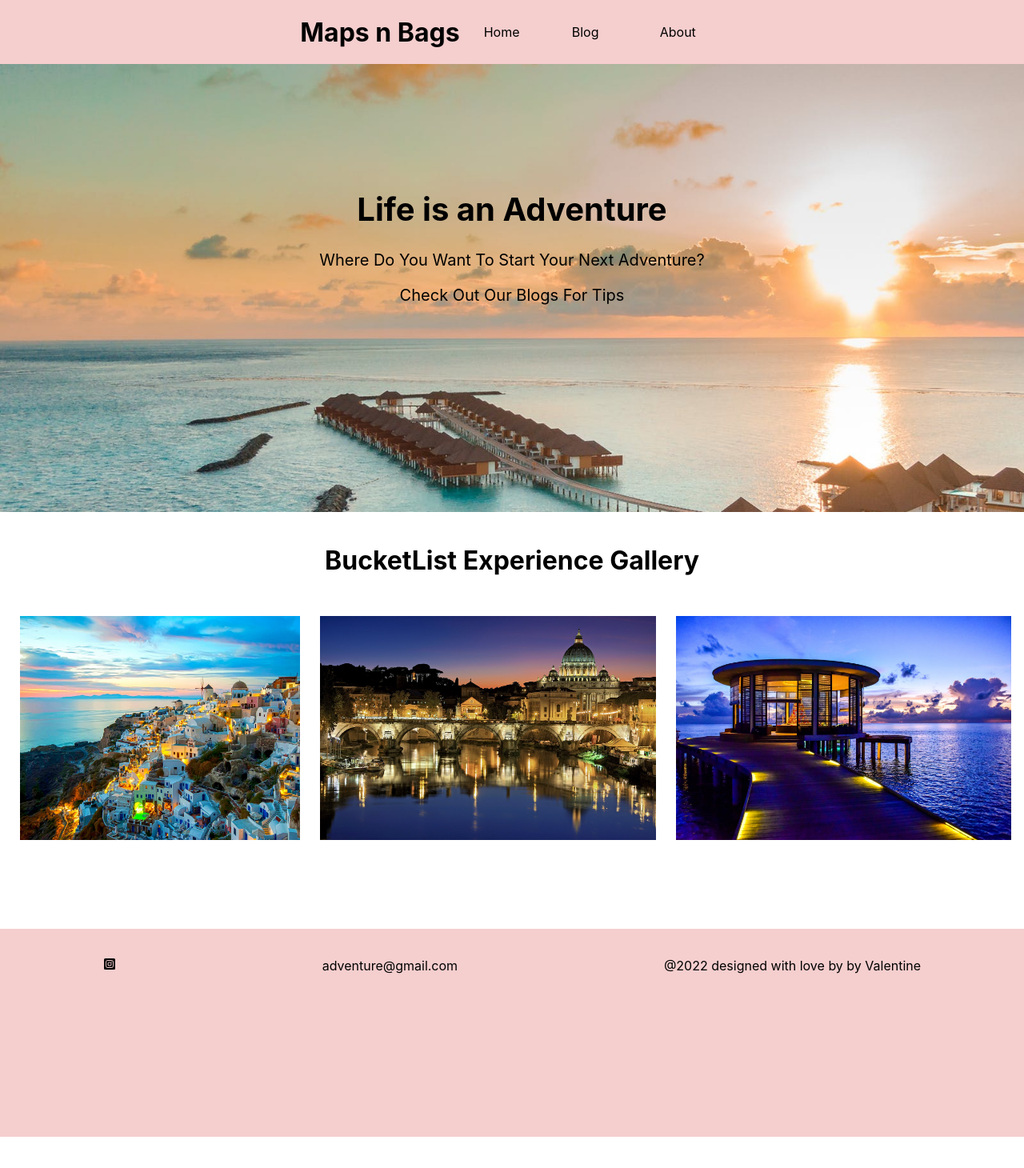
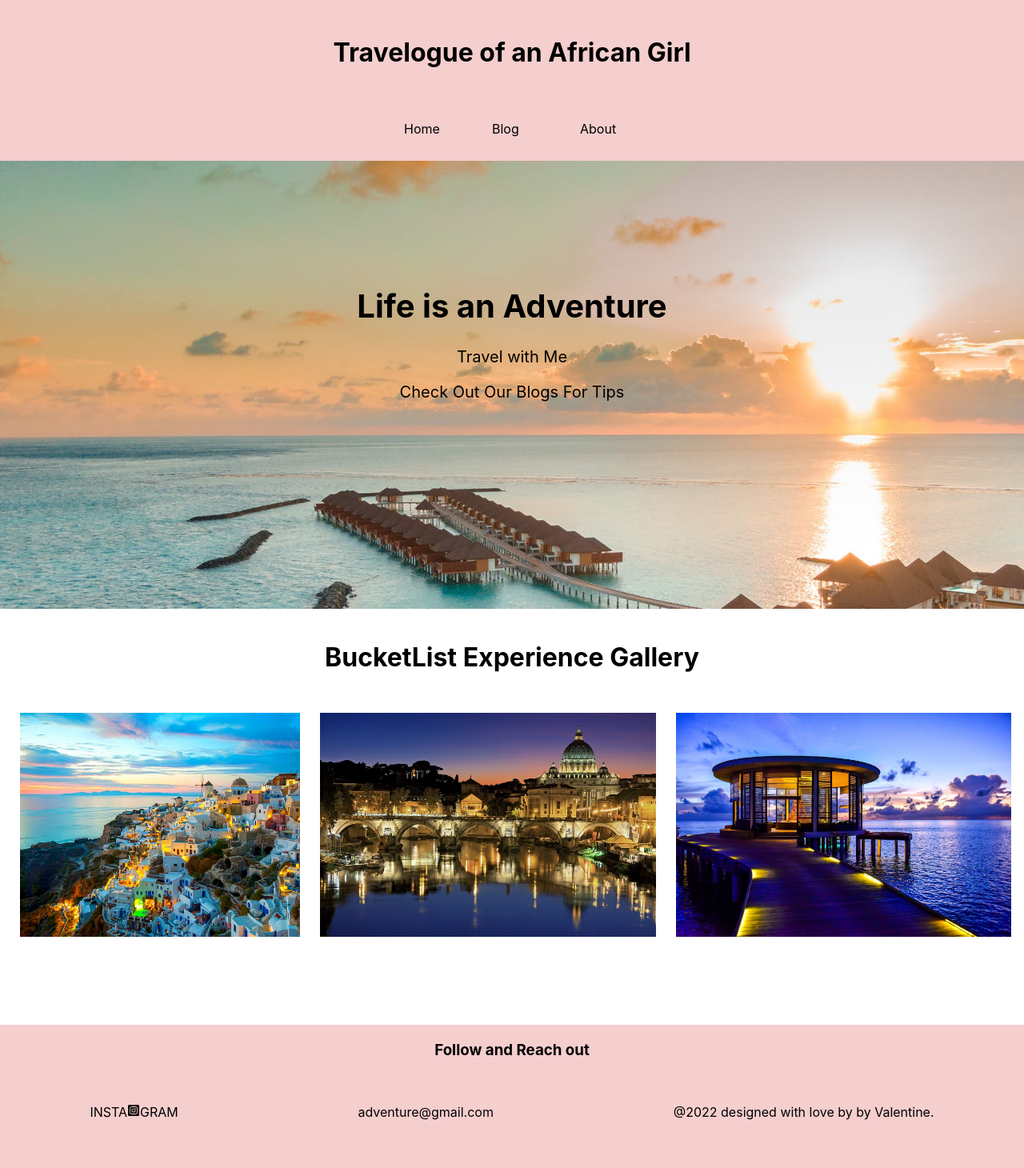
Before and after one commit to Maiyoj/Maps-n-Bags, a React (Create React App) app: page / in a window 1280 px wide. Shown: the top 1460 px of the page at 80% size. Before the commit the page ends 1421 px from the top, so only its background shows below. Built offline with nearby package versions, Linux system fonts and the light colour scheme.

Commit message:
update footer

```diff
--- a/src/App.css
+++ b/src/App.css
@@ -1,4 +1,11 @@
 /* Navstyling */
+.head{
+  background-color: #F5CECE;
+  height: 12vh;
+  text-align: center;
+  padding-top: 25px;
+}
+
 .nav{
   background-color: #F5CECE;
   display: flex;
@@ -15,6 +22,7 @@ background-image: url("/public/images/maldives1.jpeg");
 background-repeat: no-repeat;
 background-size: cover;
 height: 70vh;
+background-color: #F5CECE;
 
 }
 
@@ -75,14 +83,20 @@ padding-top: 20px;
 
 }
 /* contact styling */
-.contact{
+
+.footer{
   background-color: #F5CECE;
   height: 30vh;
+}
+
+.contact{
+
   margin-top: 20px;
   text-align: center;
   padding-top: 20px;
   display: flex;
   justify-content: space-around;
+
 }
 
 /* about styling  */
@@ -118,8 +132,9 @@ width: 60%;
   align-items: center;
   background-color: white;
   width: 50%;
-  height: 20vh;
+  height: 10vh;
   margin-left: 20%;
+  margin-bottom: 20px;
 }
 
 /* comments page div */
--- a/src/App.js
+++ b/src/App.js
@@ -8,8 +8,10 @@ import Adventure from './components/Adventure';
 
 function App() {
   return (
-    <div>
-
+    <>
+    <div className='head'>
+      <h1>Travelogue of an African Girl</h1>
+      </div>
       <Navbar />
       <Routes>
         <Route exact  path="/" element={ <Home/> } />
@@ -18,7 +20,7 @@ function App() {
       </Routes>
 
 
-    </div>
+    </>
   );
 }
 
--- a/src/components/Adventure.js
+++ b/src/components/Adventure.js
@@ -12,10 +12,13 @@ function Adventure(){
       I can now happily say that leaving my job for an extraordinary life was the best decision I've ever made. I am now doing two things I always dreamed of - traveling the world & inspiring others to do the same. So if you're reading this, please know that it means the world to me! I am honored that you've decided to follow along with me on this journey! I hope that I am able to leave you with something that helps you, entertains you, or simply makes you smile.
       KEEP GOINg Make yourself at home and say hi so that i can get to know you as well!</p>
     </div>
-    <div className="contact">
-            <p className="icons"><FaInstagramSquare /></p>
+    <div className='footer'>
+         <h3 className="imageHead"> Follow and Reach out</h3>
+        <div className="contact">
+            <p className="icons">INSTA<FaInstagramSquare />GRAM</p>
             <p>adventure@gmail.com</p>
-            <p>@2022 designed with love by by Valentine</p>
+            <p>@2022 designed with love by by Valentine. </p>
+        </div>
         </div>
     </>
   )
--- a/src/components/Home.js
+++ b/src/components/Home.js
@@ -7,7 +7,7 @@ function Home(){
         <div className="home">
             <div id="home-content">
                 <h1>Life is an Adventure</h1>
-                <p>Where Do You Want To Start Your Next Adventure?</p>
+                <p>Travel with Me</p>
                 <p>Check Out Our Blogs For Tips</p>
             </div>
         </div>
@@ -21,10 +21,13 @@ function Home(){
             </div>
         </div>
 
+         <div className='footer'>
+         <h3 className="imageHead"> Follow and Reach out</h3>
         <div className="contact">
-            <p className="icons"><FaInstagramSquare /></p>
+            <p className="icons">INSTA<FaInstagramSquare />GRAM</p>
             <p>adventure@gmail.com</p>
-            <p>@2022 designed with love by by Valentine</p>
+            <p>@2022 designed with love by by Valentine. </p>
+        </div>
         </div>
         </>
     )
--- a/src/components/NavBar.js
+++ b/src/components/NavBar.js
@@ -14,7 +14,6 @@ function Navbar(){
         <>
 
         <div className="nav">
-        <h1>Maps n Bags</h1>
         <NavLink
         to={"/"}
         exact="true"
```
